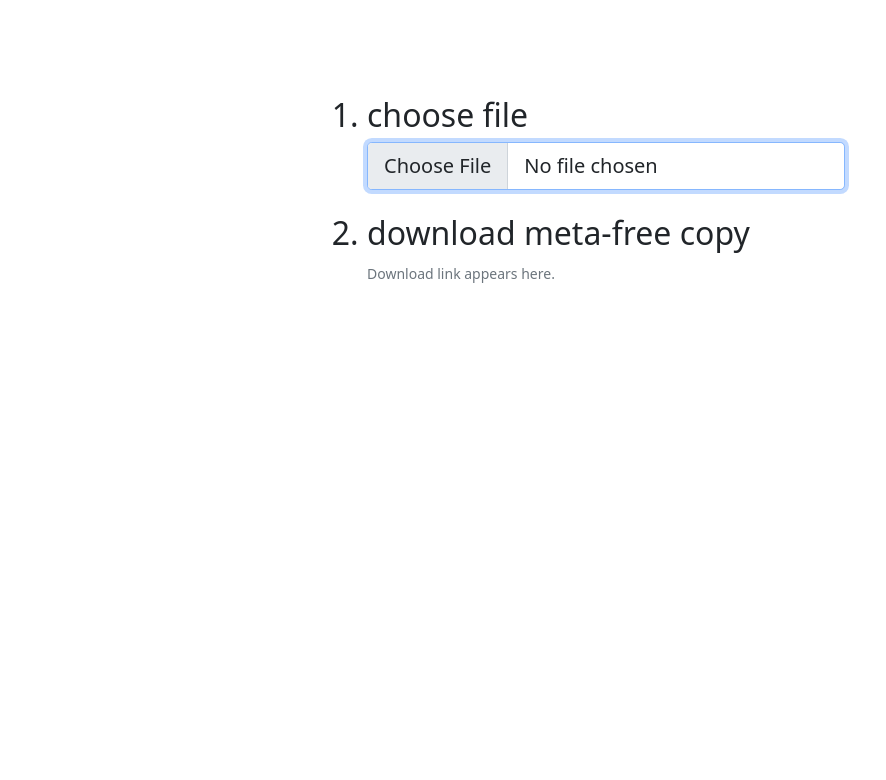
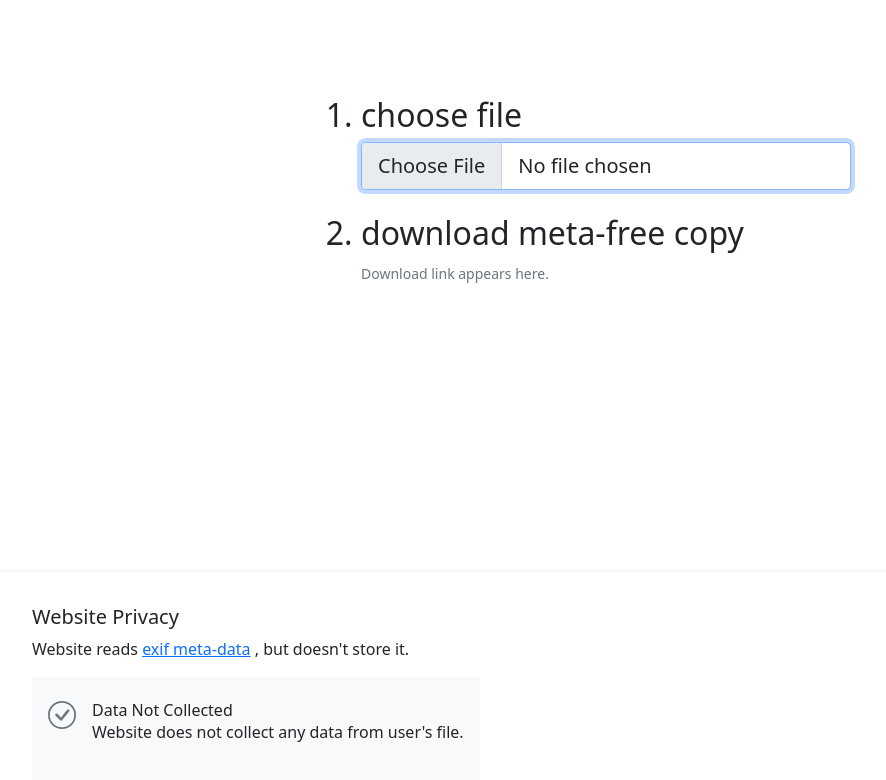
Before and after one commit to slimcandy/MetaCleaner, a React (Create React App) app in the folder client/: page / in a window 1280 px wide. Shown: the top 780 px of the page, without its empty margins (50-936 px from the left). Built offline with nearby package versions, Linux system fonts and the light colour scheme.

Commit message:
Add privacy block

```diff
--- a/client/public/index.html
+++ b/client/public/index.html
@@ -1,14 +1,12 @@
 <!DOCTYPE html>
-<html lang="en">
+<html lang="en" class="h-100">
+
 <head>
   <meta charset="utf-8" />
   <link rel="icon" href="%PUBLIC_URL%/favicon.ico" />
   <meta name="viewport" content="width=device-width, initial-scale=1" />
   <meta name="theme-color" content="#000000" />
-    <meta
-      name="description"
-      content="Web site created using create-react-app"
-    />
+  <meta name="description" content="Open Source exif meta data cleaner" />
   <link rel="apple-touch-icon" href="%PUBLIC_URL%/logo192.png" />
   <!--
       manifest.json provides metadata used when your web app is installed on a
@@ -26,9 +24,10 @@
     -->
   <title>React App</title>
 </head>
-  <body>
+
+<body class="h-100">
   <noscript>You need to enable JavaScript to run this app.</noscript>
-    <div id="root"></div>
+  <div id="root" class="d-flex flex-column h-100"></div>
   <!--
       This HTML file is a template.
       If you open it directly in the browser, you will see an empty page.
@@ -40,4 +39,5 @@
       To create a production bundle, use `npm run build` or `yarn build`.
     -->
 </body>
+
 </html>
--- a/client/src/App.tsx
+++ b/client/src/App.tsx
@@ -2,6 +2,7 @@ import { useState } from 'react'
 import DownloadBlock from './components/DownloadBlock/DownloadBlock'
 import Form from './components/Form/Form'
 import { IMetaDataObject } from './appTypes'
+import PrivacyBlock from './components/PrivacyBlock/PrivacyBlock'
 
 const App = () => {
   const [meta, setMeta] = useState<IMetaDataObject>({
@@ -17,7 +18,9 @@ const App = () => {
   const setMetaData = ({ data }: { data: IMetaDataObject }) => setMeta(data)
 
   return (
-    <div className='container'>
+    <>
+      <main className='container flex-shrink-0'>
+        <div className='row'>
           <div className='px-1 px-sm-2 px-md-3 px-lg-4 px-xl-5 py-1 py-sm-2 py-md-3 py-lg-4 py-xl-5 my-1 my-sm-2 my-md-3 my-lg-4 my-xl-5'>
             <div className='col-lg-6 mx-auto'>
               <ol>
@@ -33,6 +36,13 @@ const App = () => {
             </div>
           </div>
         </div>
+      </main>
+      {/* mt-auto - sticks footer */}
+      <hr className='border border-2 mt-auto' />
+      <footer className='footer py-3 container'>
+        <PrivacyBlock />
+      </footer>
+    </>
   )
 }
 
--- /dev/null
+++ b/client/src/components/PrivacyBlock/PrivacyBlock.tsx
@@ -0,0 +1,37 @@
+const PrivacyBlock = (): JSX.Element => {
+  return (
+    <>
+      <h5>Website Privacy</h5>
+      <p>
+        Website reads{' '}
+        <a
+          href='https://en.wikipedia.org/wiki/Exif'
+          title='Wikipedia description'
+        >
+          exif meta-data
+        </a>{' '}
+        , but doesn't store it.
+      </p>
+      <div className='d-flex align-items-start'>
+        <div className='d-flex align-items-start bg-light py-4 px-3 rounded'>
+          <svg
+            xmlns='http://www.w3.org/2000/svg'
+            width='1.75em'
+            height='1.75em'
+            fill='currentColor'
+            className='bi bi-check-circle text-muted flex-shrink-0 me-3'
+            viewBox='0 0 16 16'
+          >
+            <path d='M8 15A7 7 0 1 1 8 1a7 7 0 0 1 0 14zm0 1A8 8 0 1 0 8 0a8 8 0 0 0 0 16z' />
+            <path d='M10.97 4.97a.235.235 0 0 0-.02.022L7.477 9.417 5.384 7.323a.75.75 0 0 0-1.06 1.06L6.97 11.03a.75.75 0 0 0 1.079-.02l3.992-4.99a.75.75 0 0 0-1.071-1.05z' />
+          </svg>
+          <div>
+            <h6 className='mb-0'>Data Not Collected</h6>
+            <p>Website does not collect any data from user's file.</p>
+          </div>
+        </div>
+      </div>
+    </>
+  )
+}
+export default PrivacyBlock
```
Lines whose indentation alone changed are shown as unchanged.
